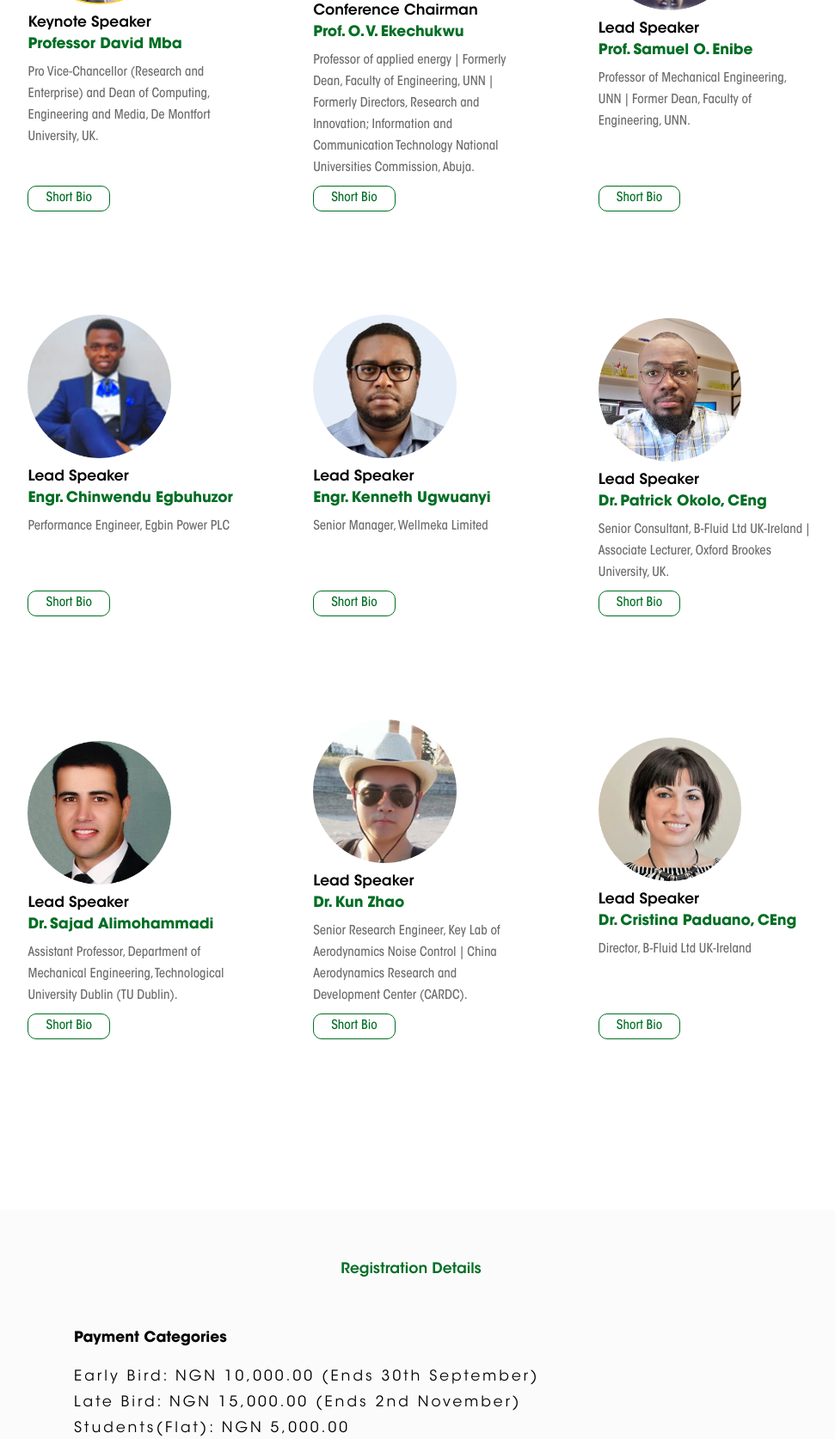
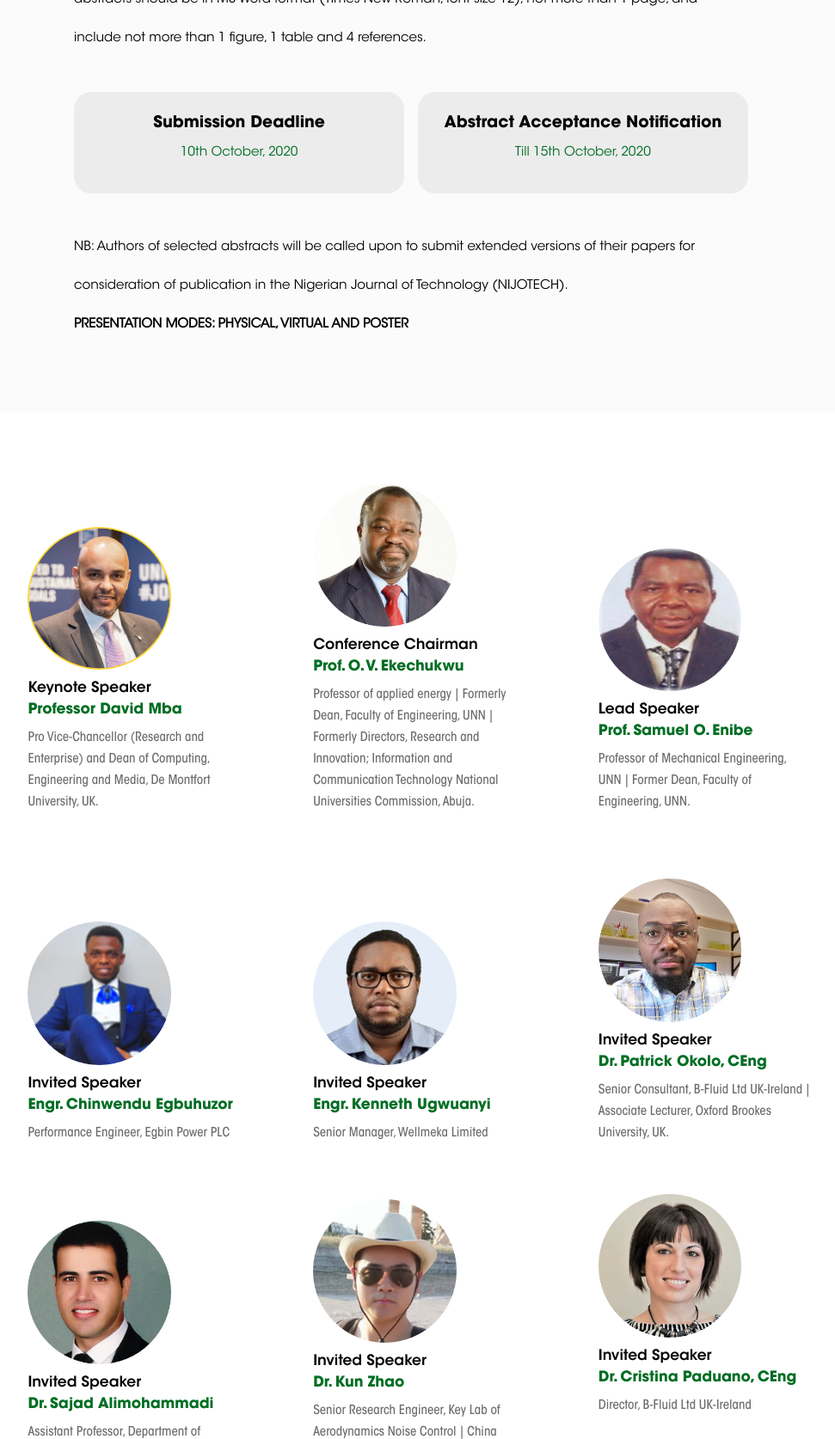
Before and after one commit to wenotch/mechanical-engineering-conference-unn-website, a website: page index.html in a window 1280 px wide. Shown: the part 661-2335 px from the top of the page at 86% size, without its empty margins (162-1133 px from the left). Drawn offline with Linux system fonts and the light colour scheme.

Commit message:
secondPhase

```diff
--- a/index.html
+++ b/index.html
@@ -38,153 +38,8 @@
       <h3>3rd to 6th November, 2020</h3>
     </div>
 
-    <div class="speakers">
-      <div class="speaker">
-        <img src="/images/Keynote.png" />
-        <h3>Keynote Speaker</h3>
-        <h2>Professor David Mba</h2>
-        <h4>
-          Pro Vice-Chancellor (Research and Enterprise) and Dean of Computing,
-          Engineering and Media, De Montfort University, UK.
-        </h4>
-        <br />
-        <br />
-
-        <!-- <div class="short-bioo" id="bio">
-          Professor David Mba is the Pro Vice-Chancellor and Dean of Computing
-          and Engineering at De Montfort University, UK. David studied Aerospace
-          Engineering (1st class honours) at the University of Hertfordshire and
-          completed a PhD in Mechanical Engineering at Cranfield University, for
-          which he was awarded the Lord King Norton Gold medal for the most
-          outstanding doctoral thesis. In 2010, he was awarded the Ludwig Mond
-          prize in recognition of the best contribution to the progress of
-          Mechanical engineering of interest to the chemical industry (UK).
-          David’s current research is focused on machine condition monitoring,
-          machine fault diagnosis, model based prognostics and machine
-          performance prediction. He has published over 250 journal and
-          conference papers. He serves on the advisory board of the Association
-          for Black and Minority Ethnic Engineers (AFBE-UK).
-        </div> -->
-        <button>Short Bio</button>
-      </div>
-      <div class="speaker">
-        <img src="/images/Eke.png" />
-        <h3>Conference Chairman</h3>
-        <h2>Prof. O. V. Ekechukwu</h2>
-        <h4>
-          Professor of applied energy | Formerly Dean, Faculty of Engineering,
-          UNN | Formerly Directors, Research and Innovation; Information and
-          Communication Technology National Universities Commission, Abuja.
-        </h4>
-        <button>Short Bio</button>
-      </div>
-      <div class="speaker">
-        <img src="/images/Enibe.png" />
-        <h3>Lead Speaker</h3>
-        <h2>Prof. Samuel O. Enibe</h2>
-        <h4>
-          Professor of Mechanical Engineering, UNN | Former Dean, Faculty of
-          Engineering, UNN.
-        </h4>
-        <br />
-        <br />
-        <br />
-        <button>Short Bio</button>
-      </div>
-      <div class="speaker">
-        <img src="/images/Chi.png" />
-        <h3>Lead Speaker</h3>
-        <h2>Engr. Chinwendu Egbuhuzor</h2>
-        <h4>Performance Engineer, Egbin Power PLC</h4>
-        <br />
-        <br />
-        <br />
-        <button>Short Bio</button>
-      </div>
-      <div class="speaker">
-        <img src="/images/Ken.png" />
-        <h3>Lead Speaker</h3>
-        <h2>Engr. Kenneth Ugwuanyi</h2>
-        <h4>Senior Manager, Wellmeka Limited</h4>
-        <br />
-        <br />
-        <br />
-        <button>Short Bio</button>
-      </div>
-      <div class="speaker">
-        <img src="/images/Pat.png" />
-        <h3>Lead Speaker</h3>
-        <h2>Dr. Patrick Okolo, CEng</h2>
-        <h4>
-          Senior Consultant, B-Fluid Ltd UK-Ireland | Associate Lecturer, Oxford
-          Brookes University, UK.
-        </h4>
-
-        <button>Short Bio</button>
-      </div>
-      <div class="speaker">
-        <img src="/images/Sad.png" />
-        <h3>Lead Speaker</h3>
-        <h2>Dr. Sajad Alimohammadi</h2>
-        <h4>
-          Assistant Professor, Department of Mechanical Engineering,
-          Technological University Dublin (TU Dublin).
-        </h4>
-
-        <button>Short Bio</button>
-      </div>
-      <div class="speaker">
-        <img src="/images/Kun.png" />
-        <h3>Lead Speaker</h3>
-        <h2>Dr. Kun Zhao</h2>
-        <h4>
-          Senior Research Engineer, Key Lab of Aerodynamics Noise Control |
-          China Aerodynamics Research and Development Center (CARDC).
-        </h4>
-        <button>Short Bio</button>
-      </div>
-      <div class="speaker">
-        <img src="/images/Pad.png" />
-        <h3>Lead Speaker</h3>
-        <h2>Dr. Cristina Paduano, CEng</h2>
-        <h4>Director, B-Fluid Ltd UK-Ireland</h4>
-        <br />
-        <br />
-        <br />
-        <button>Short Bio</button>
-      </div>
-    </div>
-
-    <!-- end of speakers -->
-    <div class="registration" id="reg">
-      <h2>Registration Details</h2>
-      <h3>Payment Categories</h3>
-      <p>
-        Early Bird: NGN 10,000.00 (Ends 30th September)<br />
-        Late Bird: NGN 15,000.00 (Ends 2nd November) <br />
-        Students(Flat): NGN 5,000.00 <br />
-        Virtual Participation: NGN 10,000.00 (up until 15th October) <br />
-        International Participant: USD 100.00 <br />
-        Registration at Conference Venue(Cash): NGN20,000.00
-      </p>
-      <h3>Account Details (Local Participants)</h3>
-      <p>
-        Account Name: Mechanical Engineering RTIP Conference<br />
-        Account Number: 5700031012 <br />
-        Bank: Fidelity Bank
-      </p>
-      <h3>Account Details (International Participants)</h3>
-      <p>
-        Account Name: Mechanical Engineering Project<br />
-        Account Number: 5250159417 <br />
-        Bank: Fidelity Bank<br />
-        Sort code: 070251850<br />
-      </p>
-    </div>
-
-    <!-- Registration Ends -->
     <div class="call-for-abstract" id="call">
-      <h2>Call for Abstract</h2>
+      <h2>Call for Abstracts</h2>
       <p>
         Prospective authors are invited to submit extended abstracts in English
         at <span> conf.mechengr@unn.edu.ng.</span> The abstracts should be in MS
@@ -204,9 +59,109 @@
       <p>
         NB: Authors of selected abstracts will be called upon to submit extended
         versions of their papers for consideration of publication in the
-        Nigerian Journal of Technology (NIJOTECH).
+        Nigerian Journal of Technology (NIJOTECH).<br />
+        <b style="text-transform: uppercase"
+          >Presentation modes: physical, virtual and poster</b
+        >
       </p>
     </div>
+
+    <div class="speakers">
+      <div class="speaker">
+        <br />
+        <img src="/images/Keynote.png" />
+        <h3>Keynote Speaker</h3>
+        <h2>Professor David Mba</h2>
+        <h4>
+          Pro Vice-Chancellor (Research and Enterprise) and Dean of Computing,
+          Engineering and Media, De Montfort University, UK.
+        </h4>
+
+        <!-- <div class="short-bioo" id="bio">
+          Professor David Mba is the Pro Vice-Chancellor and Dean of Computing
+          and Engineering at De Montfort University, UK. David studied Aerospace
+          Engineering (1st class honours) at the University of Hertfordshire and
+          completed a PhD in Mechanical Engineering at Cranfield University, for
+          which he was awarded the Lord King Norton Gold medal for the most
+          outstanding doctoral thesis. In 2010, he was awarded the Ludwig Mond
+          prize in recognition of the best contribution to the progress of
+          Mechanical engineering of interest to the chemical industry (UK).
+          David’s current research is focused on machine condition monitoring,
+          machine fault diagnosis, model based prognostics and machine
+          performance prediction. He has published over 250 journal and
+          conference papers. He serves on the advisory board of the Association
+          for Black and Minority Ethnic Engineers (AFBE-UK).
+        </div> -->
+      </div>
+      <div class="speaker">
+        <img src="/images/Eke.png" />
+        <h3>Conference Chairman</h3>
+        <h2>Prof. O. V. Ekechukwu</h2>
+        <h4>
+          Professor of applied energy | Formerly Dean, Faculty of Engineering,
+          UNN | Formerly Directors, Research and Innovation; Information and
+          Communication Technology National Universities Commission, Abuja.
+        </h4>
+      </div>
+      <div class="speaker">
+        <img src="/images/Enibe.png" />
+        <h3>Lead Speaker</h3>
+        <h2>Prof. Samuel O. Enibe</h2>
+        <h4>
+          Professor of Mechanical Engineering, UNN | Former Dean, Faculty of
+          Engineering, UNN.
+        </h4>
+      </div>
+      <div class="speaker">
+        <img src="/images/Chi.png" />
+        <h3>Invited Speaker</h3>
+        <h2>Engr. Chinwendu Egbuhuzor</h2>
+        <h4>Performance Engineer, Egbin Power PLC</h4>
+      </div>
+      <div class="speaker">
+        <img src="/images/Ken.png" />
+        <h3>Invited Speaker</h3>
+        <h2>Engr. Kenneth Ugwuanyi</h2>
+        <h4>Senior Manager, Wellmeka Limited</h4>
+      </div>
+      <div class="speaker">
+        <br />
+        <img src="/images/Pat.png" />
+        <h3>Invited Speaker</h3>
+        <h2>Dr. Patrick Okolo, CEng</h2>
+        <h4>
+          Senior Consultant, B-Fluid Ltd UK-Ireland | Associate Lecturer, Oxford
+          Brookes University, UK.
+        </h4>
+      </div>
+      <div class="speaker">
+        <img src="/images/Sad.png" />
+        <h3>Invited Speaker</h3>
+        <h2>Dr. Sajad Alimohammadi</h2>
+        <h4>
+          Assistant Professor, Department of Mechanical Engineering,
+          Technological University Dublin (TU Dublin).
+        </h4>
+      </div>
+      <div class="speaker">
+        <img src="/images/Kun.png" />
+        <h3>Invited Speaker</h3>
+        <h2>Dr. Kun Zhao</h2>
+        <h4>
+          Senior Research Engineer, Key Lab of Aerodynamics Noise Control |
+          China Aerodynamics Research and Development Center (CARDC).
+        </h4>
+      </div>
+      <div class="speaker">
+        <img src="/images/Pad.png" />
+        <h3>Invited Speaker</h3>
+        <h2>Dr. Cristina Paduano, CEng</h2>
+        <h4>Director, B-Fluid Ltd UK-Ireland</h4>
+        <br />
+      </div>
+    </div>
+
+    <!-- end of speakers -->
 
     <!-- conference -->
     <div class="call-for-abstract" id="theme">
@@ -311,6 +266,34 @@
       </div>
     </div>
     <!-- Topics Ends  -->
+    <div class="registration" id="reg">
+      <h2>Registration Details</h2>
+      <h3>Payment Categories</h3>
+      <p>
+        Early Bird: NGN 10,000.00 (Ends 30th September)<br />
+        Late Bird: NGN 15,000.00 (Ends 2nd November) <br />
+        Students(Flat): NGN 5,000.00 <br />
+        Virtual Participation: NGN 10,000.00 (up until 15th October) <br />
+        International Participant: USD 100.00 <br />
+        Registration at Conference Venue(Cash): NGN20,000.00
+      </p>
+      <h3>Account Details (Local Participants)</h3>
+      <p>
+        Account Name: Mechanical Engineering RTIP Conference<br />
+        Account Number: 5700031012 <br />
+        Bank: Fidelity Bank
+      </p>
+      <h3>Account Details (International Participants)</h3>
+      <p>
+        Account Name: Mechanical Engineering Project<br />
+        Account Number: 5250159417 <br />
+        Bank: Fidelity Bank<br />
+        Sort code: 070251850<br />
+      </p>
+    </div>
+
+    <!-- Registration Ends -->
+
     <div class="contacts" id="contact">
       <h2>Contact Us</h2>
       <h3>Conference email</h3>
--- a/public/css/style.css
+++ b/public/css/style.css
@@ -328,6 +328,7 @@ h2 {
   line-height: 25px;
   font-size: 15px;
   padding-bottom: 8px;
+  margin-bottom: 50px;
 }
 
 .speaker button {
@@ -629,6 +630,8 @@ footer h3 {
     justify-content: space-evenly;
     padding: 50px 10px;
     margin-bottom: 0;
+    position: sticky;
+    /* top: 0; */
   }
 
   .left a {
```
Also changed, not shown: 1 other file.
